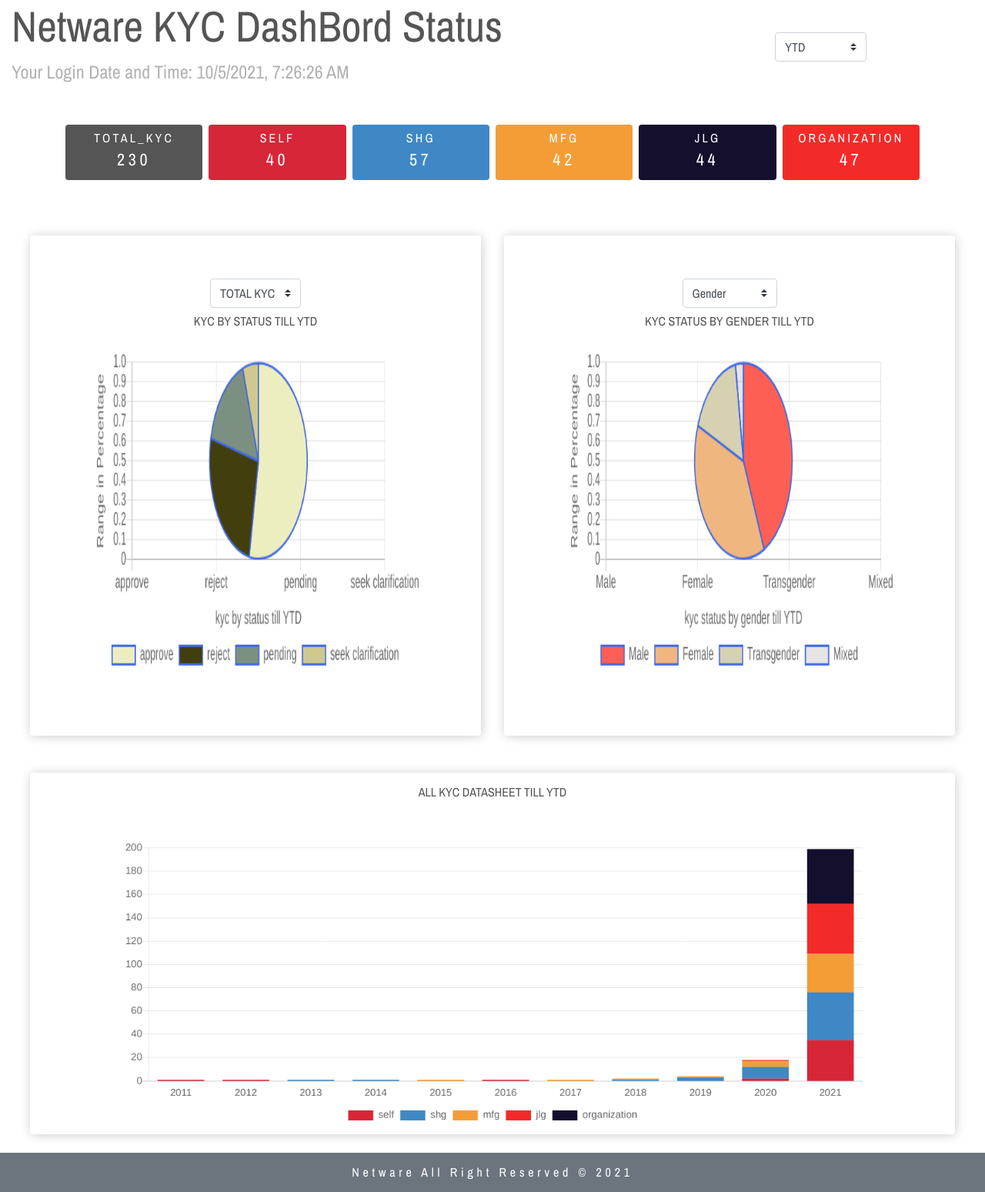
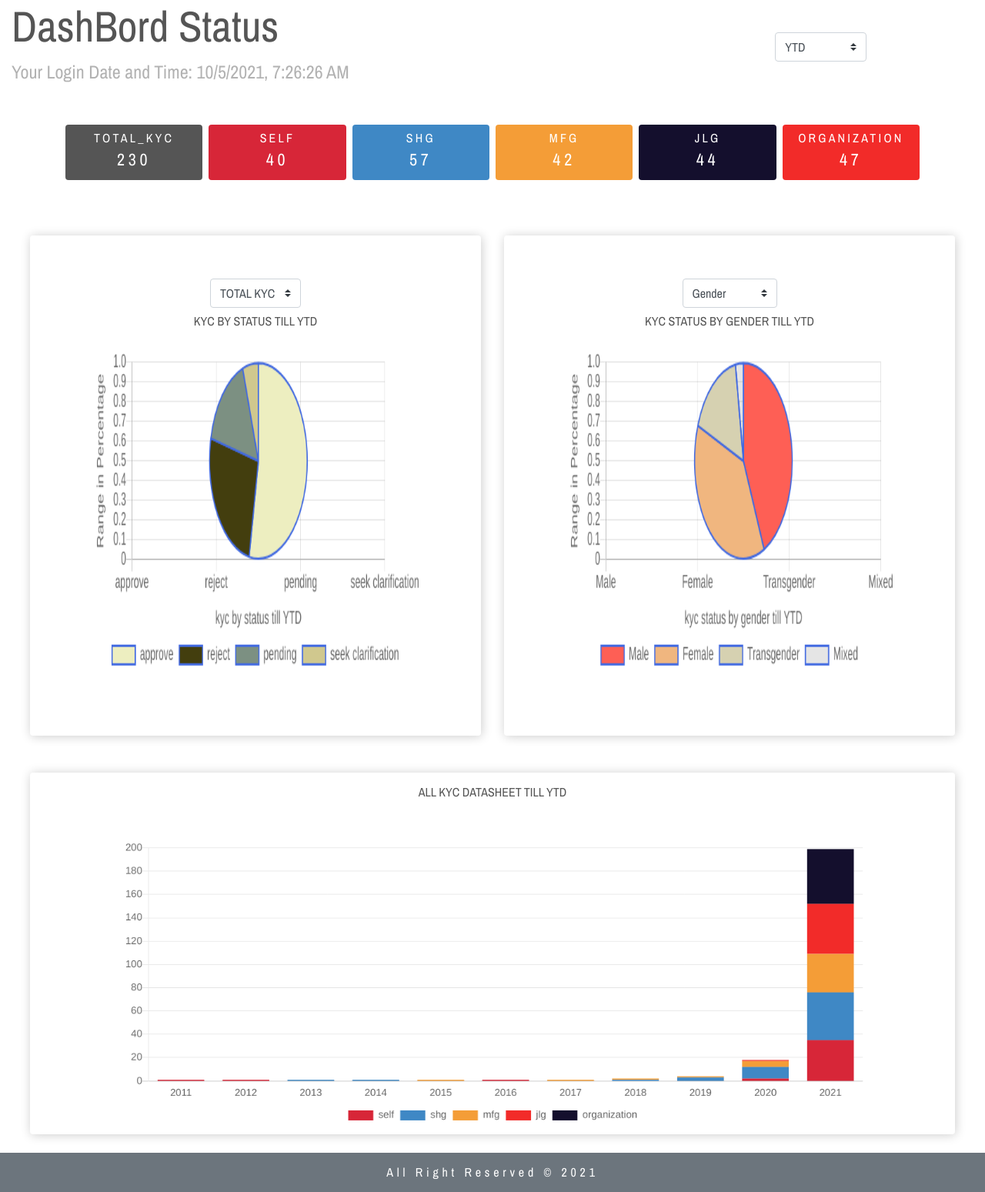
Before and after one commit to KALYANIHF/dashbord-with-chart-js, a PHP site: page / in a window 1280 px wide. Shown: the whole page at 77% size. Run offline with PHP 8.4, Linux system fonts and the light colour scheme; data comes from the database, SQL or seed files in the repository; data that the repository does not hold is empty; some libraries are stand-ins or nearby versions.

Commit message:
modified files name gettable_data.php, index.php, kyc_dashbord_functions.php

```diff
--- a/getTable_data.php
+++ b/getTable_data.php
@@ -5,4 +5,4 @@ include 'conn.php';
 $requestData = $_REQUEST;
 include './kyc_dashbord_functions.php';
 
-getTotal_TableData($conn,$requestData['date_range'],$requestData['kyc_type']);
+getTotal_TableData($conn,$requestData['date_range'],$requestData['kyc_type'],$requestData['start_date'],$requestData['end_date']);
--- a/index.php
+++ b/index.php
@@ -31,7 +31,7 @@
         <div class="row">
             <div class="col-sm-8 col-md-8">
                 <div class="chart-title">
-                    <h5 id="chart-figure" class="display-4" class="figure">Netware KYC DashBord Status</h5>
+                    <h5 id="chart-figure" class="display-4" class="figure">DashBord Status</h5>
                     <h3 id="chart-figure-type" class="type">Your Login Date and Time: <script>document.write(new Date().toLocaleString("en-US", {timeZone:
                         "Asia/Kolkata"}))</script></h3>
                 </div>
@@ -150,7 +150,7 @@
         <div class="footer p-3 bg-secondary">
             <div class="container">
                 <div class="content_footer">
-                    <h6 class="letter_space">Netware All Right Reserved &copy; <script>document.write(new Date().getFullYear())</script></h6>
+                    <h6 class="letter_space">All Right Reserved &copy; <script>document.write(new Date().getFullYear())</script></h6>
                 </div>
             </div>
         </div>
@@ -379,16 +379,20 @@
             start_date = "",
             end_date = ""
             ) {
-            return Ajax_call4(date_range, kyc_type, filter_type);
+            return Ajax_call4(date_range, kyc_type,start_date,end_date);
         }
 
         function table_heading(arg){
             date_range = document.getElementById('date_range').value;
             kyc_type = arg;
             filter_type = document.getElementById('filter_type').value;
-            data = JSON.parse(Load_all_TableData(date_range,kyc_type));
-            console.log(data);
-            document.getElementById("table_heading").innerHTML = `<h2 class="text-info table-heading">Netware ${arg} Content Table</h2>
+            if (date_range != 'custom_date') {
+                data = JSON.parse(Load_all_TableData(date_range,kyc_type));
+            }else{
+                data = JSON.parse(Load_all_TableData(date_range,kyc_type,sessionStorage.getItem('start_date'),sessionStorage.getItem('end_date')));
+            }
+            // console.log(data);
+            document.getElementById("table_heading").innerHTML = `<h2 class="text-info table-heading">${arg} Content Table</h2>
             <h4 id="chart-figure-type" class="type">Your Login Date and Time : ${(new Date().toLocaleString("en-US", {timeZone:"Asia/Kolkata"}))} </h4>`;
             dynamic_tableData = '';
             var i = 0;
```
Also changed, not shown: kyc_dashbord_functions.php (line endings or trailing spaces).
